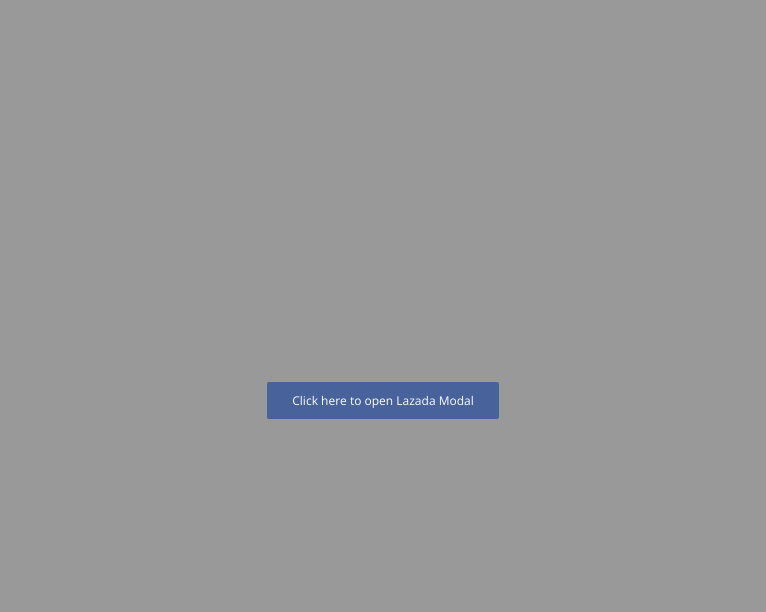
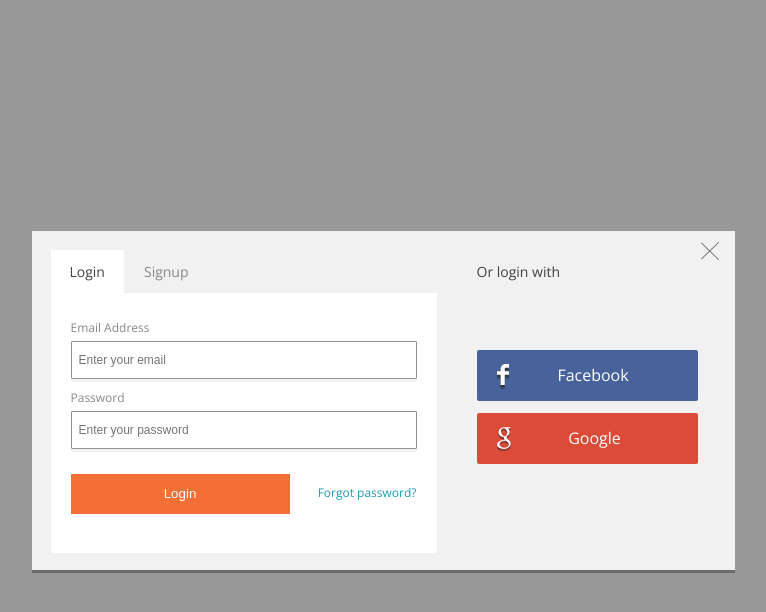
Before and after one commit to technobia/popup-pure-javascript, a website: page index.html in a window 1280 px wide. Both pictures are taken after a click on the element "Click here to open Lazada Modal". Shown: the whole page, without its empty margins (257-1023 px from the left). Drawn offline with nearby package versions, Linux system fonts and the light colour scheme.

Commit message:
on open / close modal

```diff
--- a/assets/scss/module/_popup.scss
+++ b/assets/scss/module/_popup.scss
@@ -4,6 +4,7 @@
   padding: 10px 25px;
   cursor: pointer;
   border-radius: 2px;
+  position: absolute;
 }
 
 #popup {
--- a/index.html
+++ b/index.html
@@ -9,7 +9,7 @@
 <body>
     <div id="btn-open">Click here to open Lazada Modal</div>
     <div id="popup">
-        <button class="btn-close"><img src="assets/img/icon-close.png"></button>
+        <button id="btn-close" class="btn-close"><img src="assets/img/icon-close.png"></button>
         <div class="left-side">
             <div class="tabs">
                 <div class="tabs-item active">Login</div>
--- a/js/main.js
+++ b/js/main.js
@@ -1,7 +1,7 @@
 // function VanillaModal(config) {
 //     this._body = document.getElementsByTagName('body')[0];
 //     var modal = document.createElement('div');
-//     modal.id = "modal" + Date.now() * 9999;
+//     modal.id = 'modal' + Date.now() * 9999;
 //     modal.style = 'position: absolute;left: ' + screen.width / 2 + 'px;top: ' + screen.height / 2 + 'px;transform:translate(-100%, -100%);width: 300px;height: 300px;background-color: red;z-index: 9999999';
 //     this._modal = modal;
 //     this.defaultPosition = this._body.style.position;
@@ -11,9 +11,9 @@
 //
 // Object.assign(VanillaModal.prototype, {
 //     open: function() {
-//         this._body.style.position = "relative";
-//         this._body.style.overflow = "hidden";
-//         this._body.style.backgroundColor = "rgba(0, 0, 0, 0.7)";
+//         this._body.style.position = 'relative';
+//         this._body.style.overflow = 'hidden';
+//         this._body.style.backgroundColor = 'rgba(0, 0, 0, 0.7)';
 //         this._body.appendChild(this._modal);
 //     },
 //     close: function() {
@@ -23,13 +23,37 @@
 //         this._body.removeChild(this._modal);
 //     }
 // })
-function LazadaModal() {
-    this.$body = document.getElementById('popup');
-    console.log('hello Modal');
+(function() {
+    this.LazadaModal = function() {
+        this.$body = document.getElementById('popup');
+    };
+
+    LazadaModal.prototype.open = function() {
+        this.$body.className = 'open';
+    };
+
+    LazadaModal.prototype.close = function() {
+        this.$body.className = this.$body.className.replace('open', '');
+    };
+}());
+
+
+if (document.readyState !== 'loading') {
+    onLoad()
+} else {
+    document.addEventListener('DOMContentLoaded', onLoad)
 }
 
-LazadaModal.prototype.open = function() {
-    this.$body.className = 'open';
-};
+function onLoad() {
+    var openButton = document.getElementById('btn-open');
+    var closeButton = document.getElementById('btn-close');
+    var lazadaModal = new LazadaModal();
 
-new LazadaModal();
+    openButton.addEventListener('click', function() {
+        lazadaModal.open();
+    });
+
+    closeButton.addEventListener('click', function() {
+        lazadaModal.close();
+    });
+}
```
Also changed, not shown: assets/css/style.min.css.
